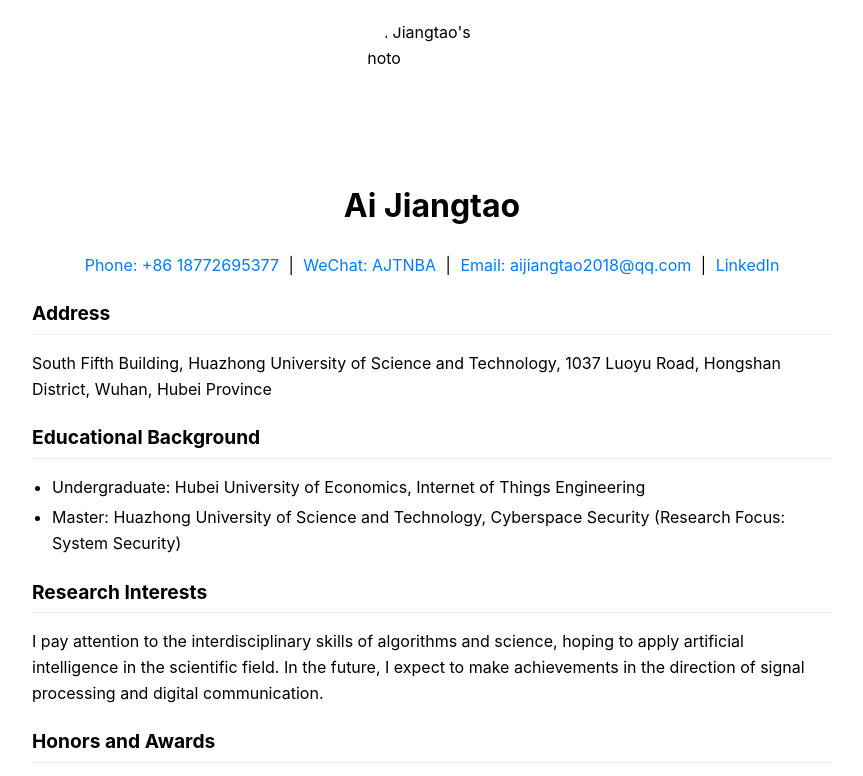
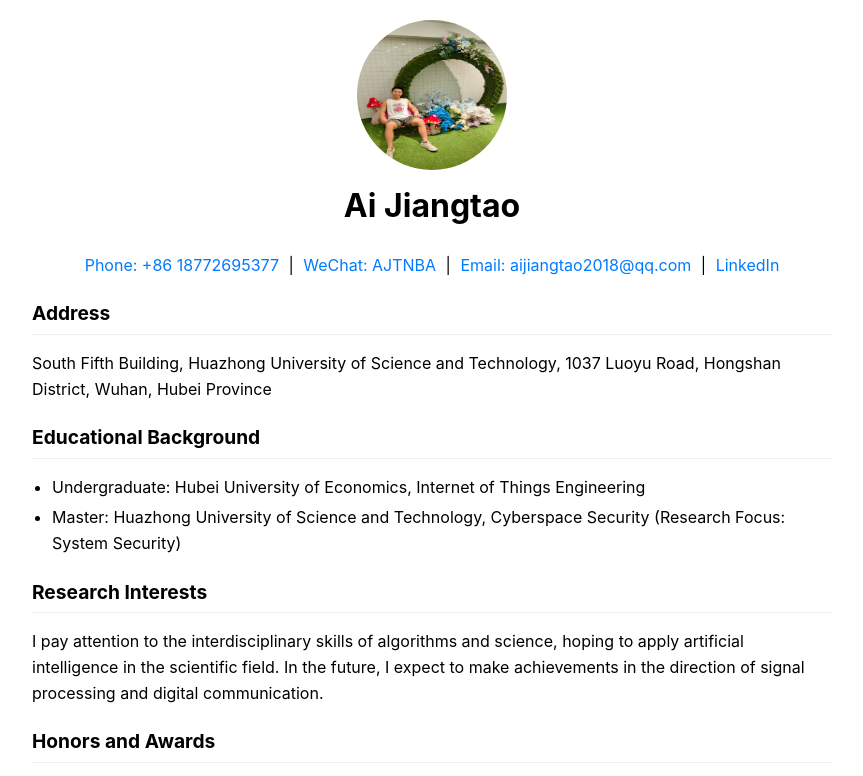
Before and after one commit to aijiangtao/aijiangtao.github.io, a plain HTML site: page index.html in a window 1280 px wide. Shown: the top 776 px of the page, without its empty margins (208-1071 px from the left). Drawn offline with Linux system fonts and the light colour scheme.

Commit message:
Update index.html

```diff
--- a/index.html
+++ b/index.html
@@ -70,7 +70,7 @@
 
 <body>
   <!-- 替换为你的头像实际链接 -->
-  <img src="main/avatar.jpg" alt="Ai Jiangtao's Photo" class="avatar">
+  <img src="https://raw.githubusercontent.com/aijiangtao/aijiangtao.github.io/main/avatar.jpg" alt="Ai Jiangtao's Photo" class="avatar">
   <h1>Ai Jiangtao</h1>
   <div class="contact">
     <a href="tel:+8618772695377">Phone: +86 18772695377</a> |
```
